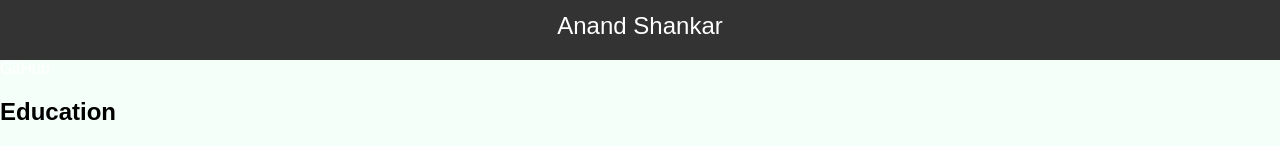
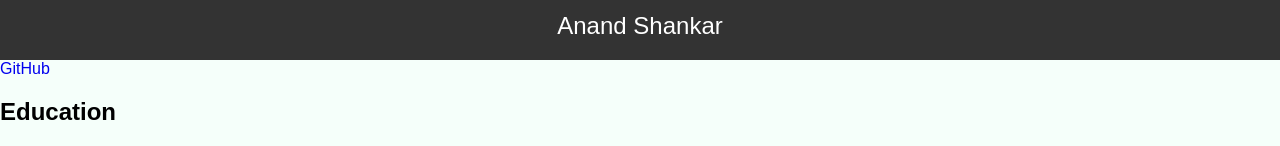
Before and after one commit to anandshankar14/anandshankar14.github.io, a plain HTML site: page index.html in a window 1280 px wide. Shown: the part 172-318 px from the top of the page. Drawn offline with Linux system fonts and the light colour scheme.

Commit message:
Changed color of Github URL

```diff
--- a/styles.css
+++ b/styles.css
@@ -33,7 +33,7 @@ body {
 
 .social a {
     margin-right: 10px;
-    color: #fff;
+    color: #foo;
     text-decoration: none;
 }
 
```
